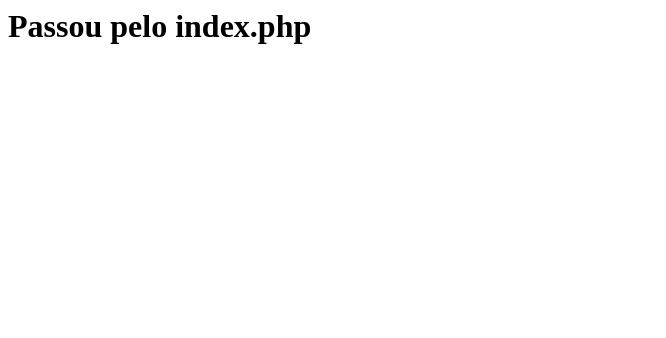
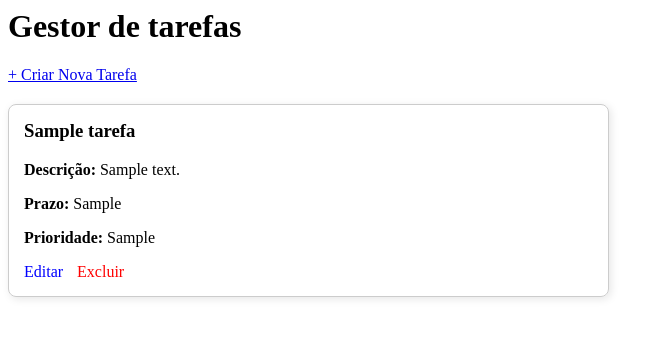
Before and after one commit to thiagonatalicio/aplicacao-web-para-gestao-de-tarefas, a CodeIgniter app: page /database/tarefas in a window 1280 px wide. Shown: the top 338 px of the page, without its empty margins (0-666 px from the left). Run offline with CodeIgniter, Linux system fonts and the light colour scheme; tables that the repository leaves empty or names only in its code hold one stand-in row (values such as "Sample post").

Commit message:
Finaliza CRUD de tarefas e ajusta views de criação e listagem
- Implementa edição (update) e exclusão (delete) de tarefas
- Corrige validação e persistência no formulário de criação
- Ajusta listagem de tarefas para exibir dados corretamente
- Adiciona proteção contra notices em views
- Mantém compatibilidade com PHP 7.4 e CodeIgniter 3

```diff
--- a/application/controllers/Tarefas.php
+++ b/application/controllers/Tarefas.php
@@ -2,57 +2,121 @@
 defined('BASEPATH') OR exit('No direct script access allowed');
 
 class Tarefas extends CI_Controller {
+
     public function __construct(){
         parent::__construct();
-        //torna o model disponível em toda a controller(isso n é IA)
         $this->load->model('Tarefa_model');
-        $this->load->helper(array('url','form'));
+        $this->load->helper(['url', 'form']);
+        $this->load->library('form_validation');
     }
 
+    // Lista todas as tarefas
     public function index(){
-        $dados = array(
-            'titulo'=>'Lista de Tarefas',
-            'dbtarefas' => $this->Tarefa_model->get_all(),
-            'pagina' => 'tarefas/index.php'
-        );
-        $this->load->view('index', $dados);
+        $dados = new stdClass();
+        $dados->titulo = 'Lista de Tarefas';
+        $dados->dbtarefas = $this->Tarefa_model->getAll();
+        $this->load->view('tarefas/index', $dados);
     }
 
+    // Formulário para criar nova tarefa
     public function create(){
-        $dados = array(
-            'titulo'=>'Criar nova tarefa',
-            'pagina' => 'tarefas/create.php'
-
-        );
-
-        echo "Passou pelo create";
-        $this->load->view('index', $dados);
+        $data = new stdClass();
+        $data->titulo = 'Criar Nova Tarefa';
+        $this->load->view('tarefas/create', $data);
     }
 
+    // Salvar nova tarefa
     public function store(){
-        // validações simples
-        $this->load->library('form_validation');
         $this->form_validation->set_rules('titulo', 'Título', 'required|max_length[255]');
+        $this->form_validation->set_rules('descricao', 'Descrição', 'max_length[65535]');
+        $this->form_validation->set_rules('prazo', 'Prazo', 'regex_match[/^\d{4}-\d{2}-\d{2}$/]');
+
+        $this->form_validation->set_rules('prioridade', 'Prioridade', 'in_list[Baixa,Media,Alta]');
 
         if ($this->form_validation->run() === FALSE) {
-            // volta para o form com erros
-            $this->load->view('tarefas/create');
+            return $this->load->view('tarefas/create');
+        }
+
+        $tarefa = new stdClass();
+        $tarefa->titulo = $this->input->post('titulo', true);
+        $tarefa->descricao = $this->input->post('descricao', true);
+        $tarefa->prazo = $this->input->post('prazo') ?: null;
+        $tarefa->prioridade = $this->input->post('prioridade') ?: 'Media';
+        $tarefa->status = 'Em andamento';
+
+        $tags_raw = $this->input->post('tags', true);
+
+        $this->Tarefa_model->insert_tarefa($tarefa, $tags_raw);
+
+        redirect('tarefas');
+    }
+
+    // Formulário de edição
+    public function edit($id){
+        // Busca a tarefa pelo ID
+        $tarefa = $this->db->where('id', $id)->get('tarefas')->row();
+
+        // Se não encontrar, mostra erro 404
+        if (!$tarefa) {
+            show_404();
             return;
         }
 
-        $dados = [
-            'titulo' => $this->input->post('titulo', true),
-            'descricao' => $this->input->post('descricao', true),
-            'prazo' => $this->input->post('prazo') ?: null,
-            'prioridade' => $this->input->post('prioridade') ?: 'Media',
-            'status' => 'Em andamento'
-        ];
+        // Se for um POST (formulário enviado)
+        if ($this->input->method() === 'post') {
+            // Pega os dados do formulário como objeto
+            $tarefaAtualizada = (object) [
+                'titulo' => $this->input->post('titulo'),
+                'descricao' => $this->input->post('descricao'),
+            ];
 
-        $tags_raw = $this->input->post('tags', true);
+            // Atualiza no banco
+            $this->Tarefa_model->updateTarefa($id, $tarefaAtualizada);
 
-        $tarefa_id = $this->Tarefa_model->insert_tarefa($dados, $tags_raw);
+            // Redireciona de volta para a listagem
+            redirect('tarefas');
+        }
 
-        // redireciona para lista
+        // Se for GET, carrega o formulário de edição
+        $data = new stdClass();
+        $data->titulo = 'Editar Tarefa';
+        $data->tarefa = $tarefa;
+
+        $this->load->view('tarefas/edit', $data);
+    }
+
+    // Atualizar tarefa
+    public function update($id){
+        $this->form_validation->set_rules('titulo', 'Título', 'required|max_length[255]');
+        $this->form_validation->set_rules('descricao', 'Descrição', 'max_length[65535]');
+        $this->form_validation->set_rules('prazo', 'Prazo', 'valid_date');
+        $this->form_validation->set_rules('prioridade', 'Prioridade', 'in_list[Baixa,Media,Alta]');
+
+        if ($this->form_validation->run() === FALSE) {
+            return $this->edit($id);
+        }
+
+        $tarefa = new stdClass();
+        $tarefa->titulo = $this->input->post('titulo', true);
+        $tarefa->descricao = $this->input->post('descricao', true);
+        $tarefa->prazo = $this->input->post('prazo') ?: null;
+        $tarefa->prioridade = $this->input->post('prioridade') ?: 'Media';
+
+        $this->Tarefa_model->update($id, $tarefa);
+
+        redirect('tarefas');
+    }
+
+
+    // Deletar tarefa
+    public function delete($id){
+        $tarefa = $this->Tarefa_model->get_by_id($id);
+        if (!$tarefa) {
+            show_404();
+        }
+
+        $this->Tarefa_model->delete($id);
+
         redirect('tarefas');
     }
 }
--- a/application/models/Tarefa_model.php
+++ b/application/models/Tarefa_model.php
@@ -1,49 +1,89 @@
 <?php
 defined('BASEPATH') OR exit('No direct script access allowed');
 
-class Tarefa_model extends CI_Model {
+class Tarefa_model extends CI_Model
+{
+    private $table = 'tarefas';
+    private $tagsTable = 'tags';
+    private $tarefasTagsTable = 'tarefas_tags';
+
     public function __construct()
     {
         parent::__construct();
     }
 
-    public function get_all()
-    {
-        $this->db->select('t.*');
-        $this->db->from('tarefas t');
-        $this->db->order_by('criado_em', 'DESC');
-        $query = $this->db->get();
-        return $query->result_array();
+    public function index(){
+        echo 'passou pelo controller';
+        // $tarefas será um array de objetos stdClass
+        $tarefas = $this->Tarefa_model->getAll();
+
+        // Cria um stdClass para passar dados como objeto
+        $data = new stdClass();
+        $data->titulo = 'Lista de Tarefas';
+        $data->tarefas = $tarefas;
+
+        // Carrega a view com dados em forma de objeto
+        $this->load->view('tarefas/index', $data);
     }
 
-    public function insert_tarefa(array $dados, $tags_raw = null)
-    {
-        // insere tarefa
-        $this->db->insert('tarefas', $dados);
-        $tarefa_id = $this->db->insert_id();
 
-        // tags: aceitar "tag1,tag2"
-        if (!empty($tags_raw)) {
-            $tags = array_filter(array_map('trim', explode(',', $tags_raw)));
+    // Retorna todas as tarefas como objetos
+
+    public function getAll(){
+        $query = $this->db->select('t.*')
+                        ->from($this->table . ' t')
+                        ->order_by('criado_em', 'DESC')
+                        ->get();
+
+        return $query->result(); // array de objetos stdClass
+    }
+
+
+    // Insere uma tarefa e suas tags
+    public function insert_tarefa($tarefa, $tagsRaw = null){
+        $this->db->insert($this->table, (array)$tarefa);
+        $tarefaId = $this->db->insert_id();
+
+        if (!empty($tagsRaw)) {
+            $tags = array_filter(array_map('trim', explode(',', $tagsRaw)));
             foreach ($tags as $tag) {
-                // insere se não existir
-                $this->db->where('nome', $tag);
-                $q = $this->db->get('tags');
-                if ($q->num_rows() === 0) {
-                    $this->db->insert('tags', ['nome' => $tag]);
-                    $tag_id = $this->db->insert_id();
-                } else {
-                    $tag_id = $q->row()->id;
-                }
-
-                // relacao tarefas_tags
-                $this->db->insert('tarefas_tags', [
-                    'tarefa_id' => $tarefa_id,
-                    'tag_id' => $tag_id
+                $tagId = $this->getOrCreateTag($tag);
+                $this->db->insert($this->tarefasTagsTable, [
+                    'tarefa_id' => $tarefaId,
+                    'tag_id' => $tagId
                 ]);
             }
         }
 
-        return $tarefa_id;
+        return $tarefaId;
+    }
+
+    // Atualiza uma tarefa
+    public function updateTarefa(int $id, object $tarefa): bool
+    {
+        $this->db->where('id', $id);
+        return $this->db->update($this->table, (array)$tarefa);
+    }
+
+
+    // Deleta uma tarefa
+    public function delete(int $id){
+        $this->db->where('id', $id);
+        return $this->db->delete($this->table);
+    }
+    public function get_by_id($id){
+        return $this->db->where('id', $id)->get($this->table)->row();
+    }
+
+    // Retorna ou cria uma tag e retorna o ID
+    private function getOrCreateTag(string $nome): int
+    {
+        $query = $this->db->where('nome', $nome)->get($this->tagsTable);
+        if ($query->num_rows() === 0) {
+            $this->db->insert($this->tagsTable, ['nome' => $nome]);
+            return $this->db->insert_id();
+        } else {
+            return $query->row()->id;
+        }
     }
 }
--- a/application/views/index.php
+++ b/application/views/index.php
@@ -1,5 +1 @@
-<h1>Passou pelo index.php</h1>
-<?php
-	require $pagina;
-
-?>
+<h1>aqui é o errado</h1>
--- a/application/views/tarefas/create.php
+++ b/application/views/tarefas/create.php
@@ -1,5 +1,7 @@
 <h2>Criar Nova Tarefa</h2>
-
+<?php if (validation_errors()): ?>
+    <div style="color:red;"><?php echo validation_errors(); ?></div>
+<?php endif; ?>
 <form action="<?php echo site_url('tarefas/store'); ?>" method="post" style="max-width:400px;">
 
     <div style="margin-bottom:10px;">
@@ -22,7 +24,7 @@
         <select id="prioridade" name="prioridade" required style="width:100%; padding:5px;">
             <option value="">Selecione</option>
             <option value="Baixa">Baixa</option>
-            <option value="Média">Média</option>
+            <option value="Media">Média</option>
             <option value="Alta">Alta</option>
         </select>
     </div>
--- a/application/views/tarefas/index.php
+++ b/application/views/tarefas/index.php
@@ -1,21 +1,31 @@
-<h1><?php echo $titulo ?></h1>
+<?php if (!empty($dbtarefas)) : ?>
 
 
+    <h1>Gestor de tarefas</h1>
+    <a href="<?php echo site_url('tarefas/create'); ?>" class="btn-criar">+ Criar Nova Tarefa</a>
 
-<a href="<?php echo site_url('tarefas/create'); ?>">+ Criar nova tarefa</a>
+    <div class="tarefas-container" style="display:flex; flex-wrap: wrap; gap: 20px; margin-top:20px;">
+        <?php foreach ($dbtarefas as $tarefa) : ?>
+            <div class="tarefa-card" style="border:1px solid #ccc; border-radius:8px; padding:15px; width:45%; box-shadow:2px 2px 8px rgba(0,0,0,0.1);">
+                <h3 style="margin-top:0;"><?php echo htmlspecialchars($tarefa->titulo); ?></h3>
+                <p><strong>Descrição:</strong> <?php echo htmlspecialchars($tarefa->descricao); ?></p>
+                <p><strong>Prazo:</strong> <?php echo htmlspecialchars($tarefa->prazo); ?></p>
+                <p><strong>Prioridade:</strong> <?php echo htmlspecialchars($tarefa->prioridade); ?></p>
 
+                <div class="acoes" style="margin-top:10px;">
+                    <a href="<?php echo site_url('tarefas/edit/'.$tarefa->id); ?>"
+                       style="margin-right:10px; color:blue; text-decoration:none;">Editar</a>
 
-<?php if(!empty($dbtarefas)) : ?>
-    <div class="tarefas-container" style="display:flex; flex-wrap: wrap; gap: 20px;">
-        <?php foreach($dbtarefas as $tarefa) : ?>
-            <div class="tarefa-card" style="border:1px solid #ccc; border-radius:8px; padding:15px; width:50%; box-shadow:2px 2px 8px rgba(0,0,0,0.1);">
-                <h3 style="margin-top:0;"><?php echo htmlspecialchars($tarefa['titulo']); ?></h3>
-                <p><strong>Descrição:</strong> <?php echo htmlspecialchars($tarefa['descricao']); ?></p>
-                <p><strong>Prazo:</strong> <?php echo htmlspecialchars($tarefa['prazo']); ?></p>
-                <p><strong>Prioridade:</strong> <?php echo htmlspecialchars($tarefa['prioridade']); ?></p>
+                    <a href="<?php echo site_url('tarefas/delete/'.$tarefa->id); ?>"
+                       style="color:red; text-decoration:none;"
+                       onclick="return confirm('Tem certeza que deseja excluir esta tarefa?')">Excluir</a>
+                </div>
             </div>
         <?php endforeach; ?>
     </div>
 <?php else: ?>
     <p>Nenhuma tarefa encontrada.</p>
 <?php endif; ?>
+<?php if (validation_errors()): ?>
+    <div style="color:red;"><?php echo validation_errors(); ?></div>
+<?php endif; ?>
```
Also changed, not shown: application/views/tarefas/edit.php (+12 -13 lines).
